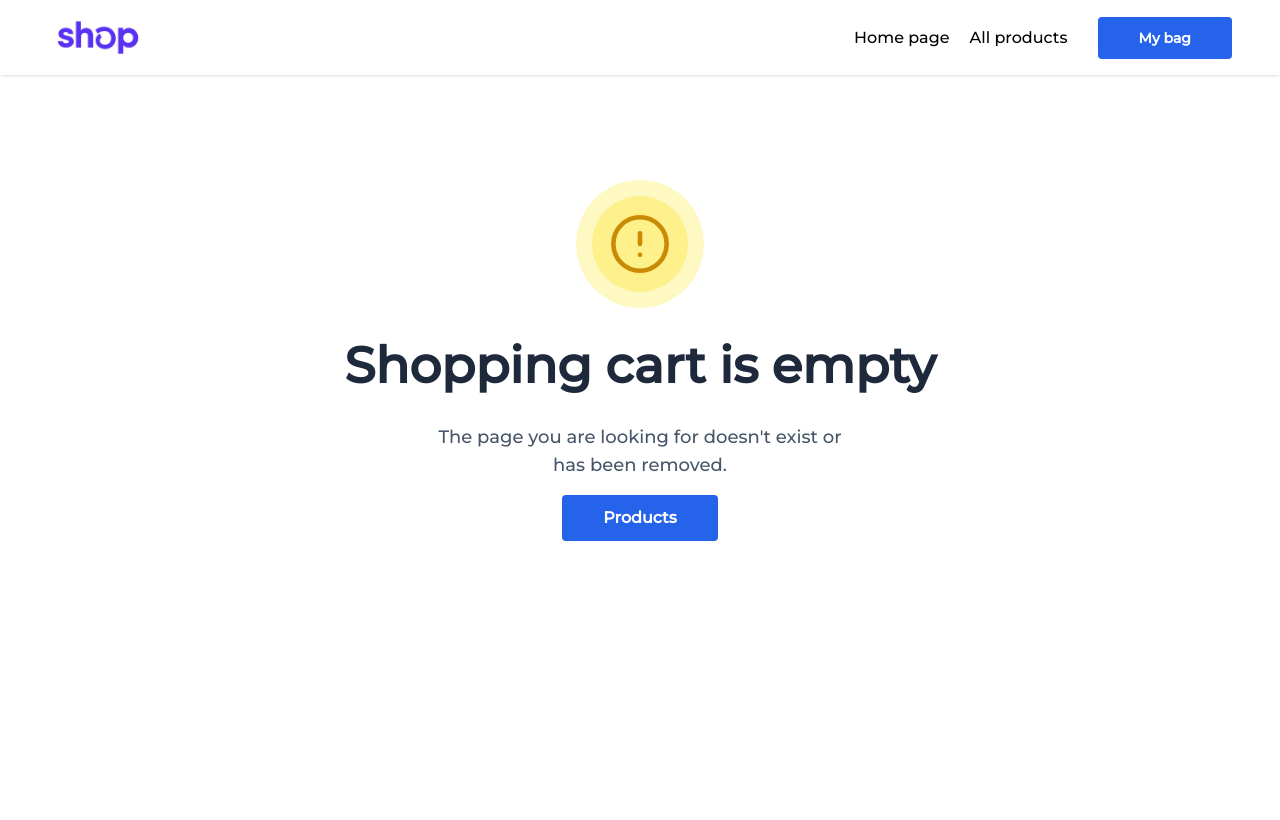
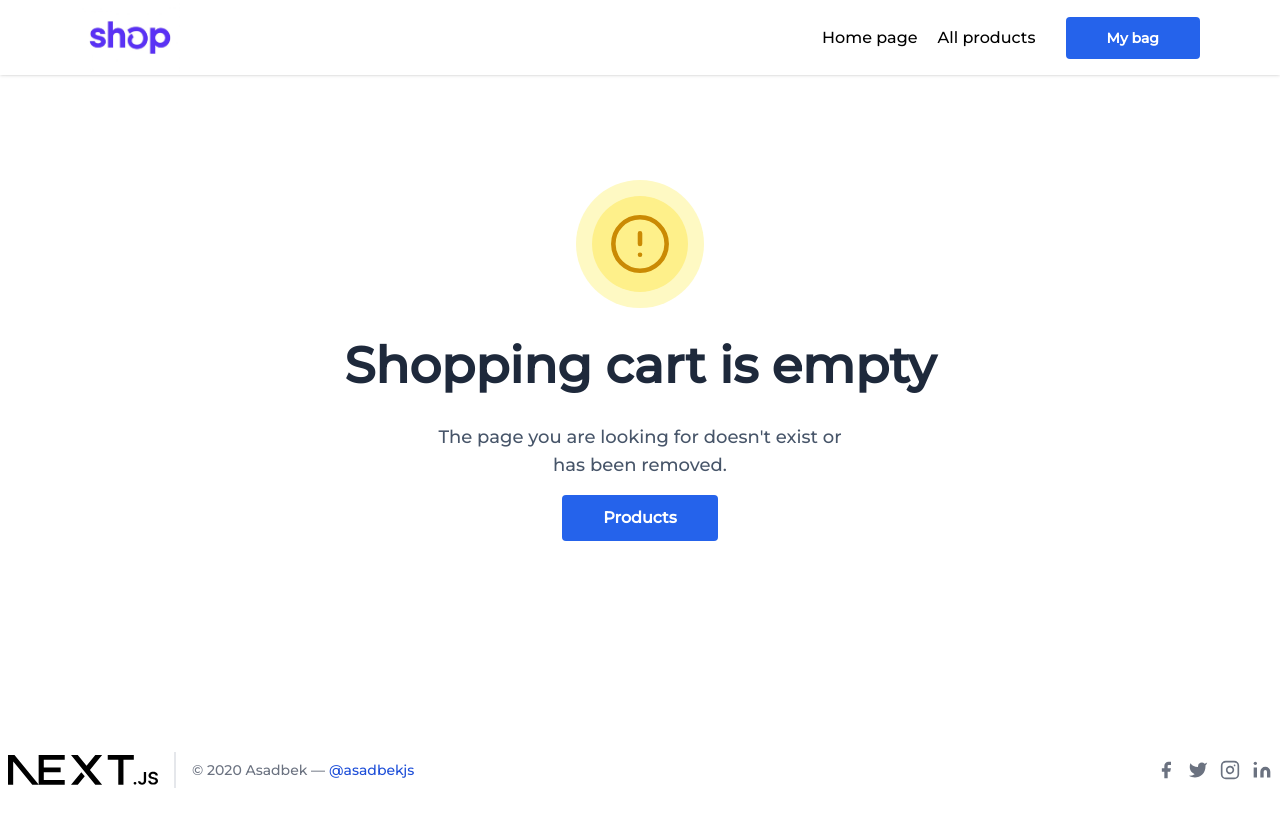
Before and after one commit to asadbekme/next-shop, a Next.js app: page /shopping-cart in a window 1280 px wide. Built offline with nearby package versions, Linux system fonts and the light colour scheme.

Commit message:
fix: footer section added

```diff
--- a/src/app/layout.tsx
+++ b/src/app/layout.tsx
@@ -3,6 +3,7 @@ import type { Metadata } from "next";
 import { Montserrat } from "next/font/google";
 import { Toaster } from "react-hot-toast";
 import Navbar from "@/components/navbar";
+import Footer from "@/components/footer";
 
 const montserrat = Montserrat({
   subsets: ["latin"],
@@ -24,8 +25,9 @@ export default function RootLayout({
     <html lang="en">
       <body className={montserrat.className}>
         <Navbar />
+        <Toaster />
         {children}
-        <Toaster />
+        <Footer />
       </body>
     </html>
   );
--- /dev/null
+++ b/src/app/products/page.tsx
@@ -0,0 +1,7 @@
+import React from "react";
+
+const ProductsPage = () => {
+  return <div>ProductsPage</div>;
+};
+
+export default ProductsPage;
--- a/src/app/shopping-cart/page.tsx
+++ b/src/app/shopping-cart/page.tsx
@@ -189,7 +189,7 @@ const ShoppingCartPage = () => {
                 <p className="text-xl font-bold">Total</p>
                 <div>
                   <p className="mb-1 text-lg font-bold">
-                    {(total + 10).toLocaleString("en-US", {
+                    {(total + 7).toLocaleString("en-US", {
                       currency: "usd",
                       style: "currency",
                     })}
--- /dev/null
+++ b/src/components/footer.tsx
@@ -0,0 +1,84 @@
+import Image from "next/image";
+import Link from "next/link";
+
+const Footer = () => {
+  return (
+    <footer className="text-gray-600 body-font">
+      <div className="container px-2 py-8 mx-auto flex items-center sm:flex-row flex-col">
+        <Link href={"/"}>
+          <Image src={"/next.svg"} alt={"logo"} width={150} height={40} />
+        </Link>
+        <p className="text-sm text-gray-500 sm:ml-4 sm:pl-4 sm:border-l-2 sm:border-gray-200 sm:py-2 sm:mt-0 mt-4">
+          © 2020 Asadbek —
+          <Link
+            href="https://t.me/asadbekjs"
+            className="ml-1 text-blue-700"
+            rel="noopener noreferrer"
+            target="_blank"
+          >
+            @asadbekjs
+          </Link>
+        </p>
+        <span className="inline-flex sm:ml-auto sm:mt-0 mt-4 justify-center sm:justify-start cursor-pointer">
+          <a className="text-gray-500">
+            <svg
+              fill="currentColor"
+              stroke-linecap="round"
+              stroke-linejoin="round"
+              stroke-width="2"
+              className="w-5 h-5"
+              viewBox="0 0 24 24"
+            >
+              <path d="M18 2h-3a5 5 0 00-5 5v3H7v4h3v8h4v-8h3l1-4h-4V7a1 1 0 011-1h3z"></path>
+            </svg>
+          </a>
+          <a className="ml-3 text-gray-500">
+            <svg
+              fill="currentColor"
+              stroke-linecap="round"
+              stroke-linejoin="round"
+              stroke-width="2"
+              className="w-5 h-5"
+              viewBox="0 0 24 24"
+            >
+              <path d="M23 3a10.9 10.9 0 01-3.14 1.53 4.48 4.48 0 00-7.86 3v1A10.66 10.66 0 013 4s-4 9 5 13a11.64 11.64 0 01-7 2c9 5 20 0 20-11.5a4.5 4.5 0 00-.08-.83A7.72 7.72 0 0023 3z"></path>
+            </svg>
+          </a>
+          <a className="ml-3 text-gray-500">
+            <svg
+              fill="none"
+              stroke="currentColor"
+              stroke-linecap="round"
+              stroke-linejoin="round"
+              stroke-width="2"
+              className="w-5 h-5"
+              viewBox="0 0 24 24"
+            >
+              <rect width="20" height="20" x="2" y="2" rx="5" ry="5"></rect>
+              <path d="M16 11.37A4 4 0 1112.63 8 4 4 0 0116 11.37zm1.5-4.87h.01"></path>
+            </svg>
+          </a>
+          <a className="ml-3 text-gray-500">
+            <svg
+              fill="currentColor"
+              stroke="currentColor"
+              stroke-linecap="round"
+              stroke-linejoin="round"
+              stroke-width="0"
+              className="w-5 h-5"
+              viewBox="0 0 24 24"
+            >
+              <path
+                stroke="none"
+                d="M16 8a6 6 0 016 6v7h-4v-7a2 2 0 00-2-2 2 2 0 00-2 2v7h-4v-7a6 6 0 016-6zM2 9h4v12H2z"
+              ></path>
+              <circle cx="4" cy="4" r="2" stroke="none"></circle>
+            </svg>
+          </a>
+        </span>
+      </div>
+    </footer>
+  );
+};
+
+export default Footer;
--- a/src/components/navbar.tsx
+++ b/src/components/navbar.tsx
@@ -3,7 +3,7 @@ import Link from "next/link";
 
 const Navbar = () => {
   return (
-    <header className="flex items-center px-4 md:px-12 py-0 justify-between fixed top-0 w-full z-50 shadow bg-white">
+    <header className="flex items-center px-4 md:px-20 py-0 justify-between fixed top-0 w-full z-50 shadow bg-white">
       <Link href={"/"}>
         <Image src={"/shop.jpeg"} alt="logo image" width={100} height={20} />
       </Link>
```
